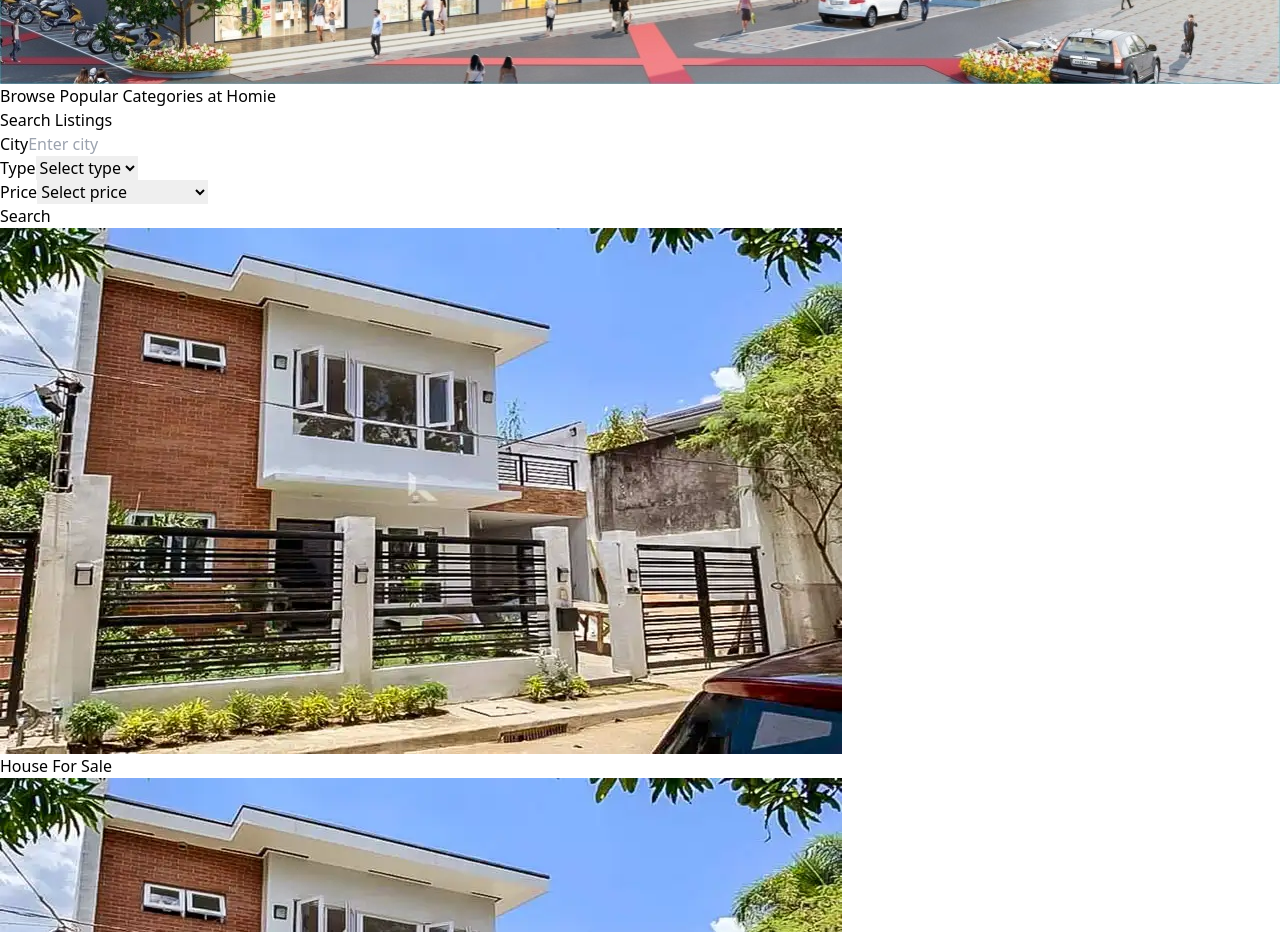
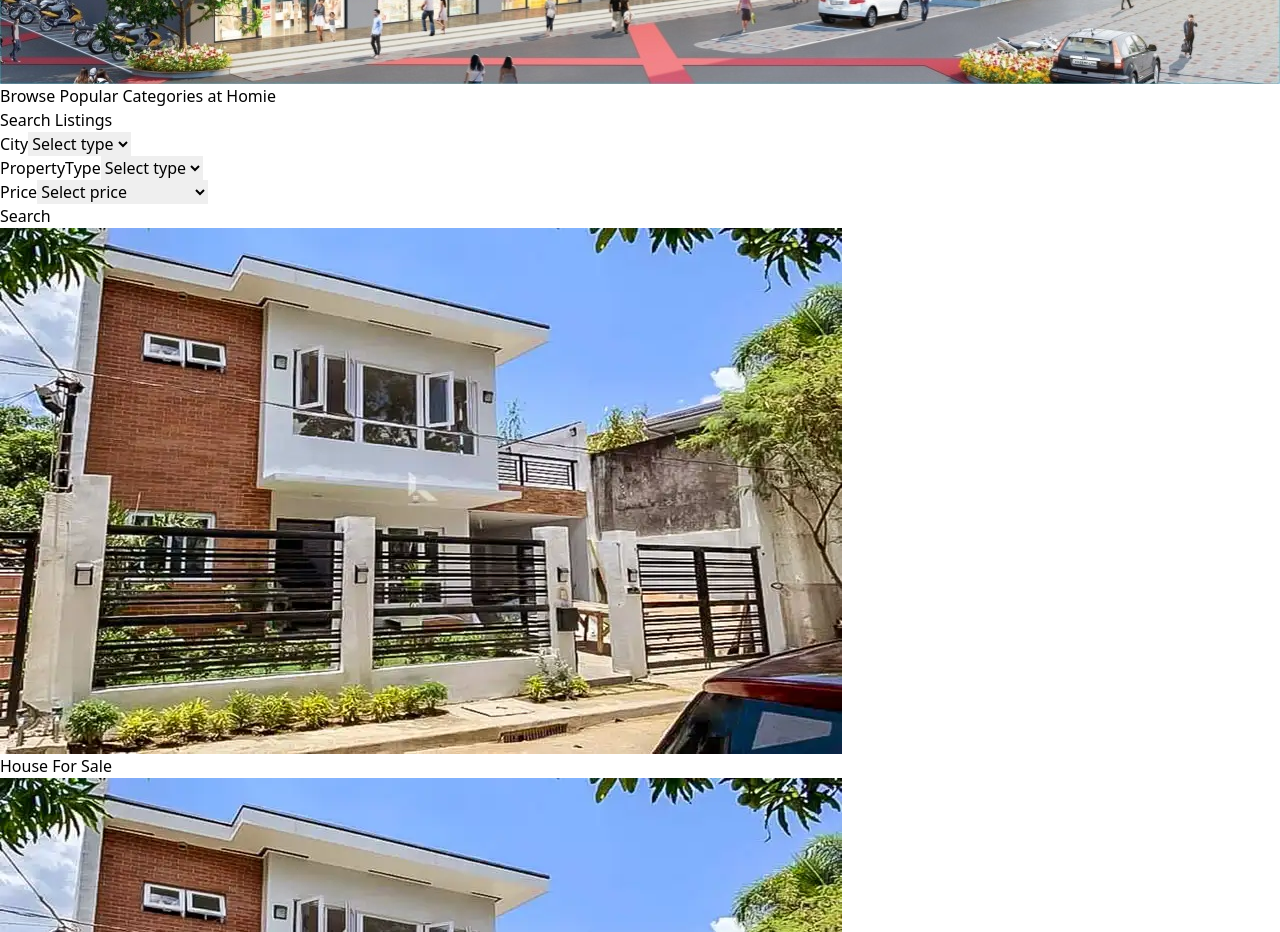
Before and after one commit to prince-kb/project, a React (Vite) app: page /#/ in a window 1280 px wide. Shown: the part 3740-4672 px from the top of the page. Built offline with nearby package versions, Linux system fonts and the light colour scheme.

Commit message:
updated logo and home.jsx

```diff
--- a/src/components/Home.jsx
+++ b/src/components/Home.jsx
@@ -22,17 +22,27 @@ const Home = () => {
         <div className='grid grid-cols-1 md:grid-cols-3 gap-4'>
           {/* City Input */}
           <div>
-            <label htmlFor="city" className='block text-gray-700 mb-2'>City</label>
-            <input type="text" id="city" className='border rounded w-full py-2 px-3' placeholder="Enter city" />
+          <label htmlFor="cityType" className='block text-gray-700 mb-2'>City</label>
+            <select id="cityType" className='border rounded w-full py-2 px-3'>
+              <option value="" disabled selected>Select type</option>
+              <option value="Kolkata">Kolkata</option>
+              <option value="Bangalore">Bangalore</option>
+              <option value="Delhi">Delhi</option>
+              <option value="Pune">Pune</option>
+              <option value="Hyderabad">Hyderabad</option>
+              <option value="Lucknow">Lucknow</option>
+
+            </select>
           </div>
           {/* Property Type Selection */}
           <div>
-            <label htmlFor="propertyType" className='block text-gray-700 mb-2'>Type</label>
+            <label htmlFor="propertyType" className='block text-gray-700 mb-2'>PropertyType</label>
             <select id="propertyType" className='border rounded w-full py-2 px-3'>
               <option value="" disabled selected>Select type</option>
               <option value="house">House</option>
               <option value="flat">Flat</option>
               <option value="garage">Garage</option>
+              <option value="shop">Shop</option>
             </select>
           </div>
           {/* Price Selection with Search Button */}
```
